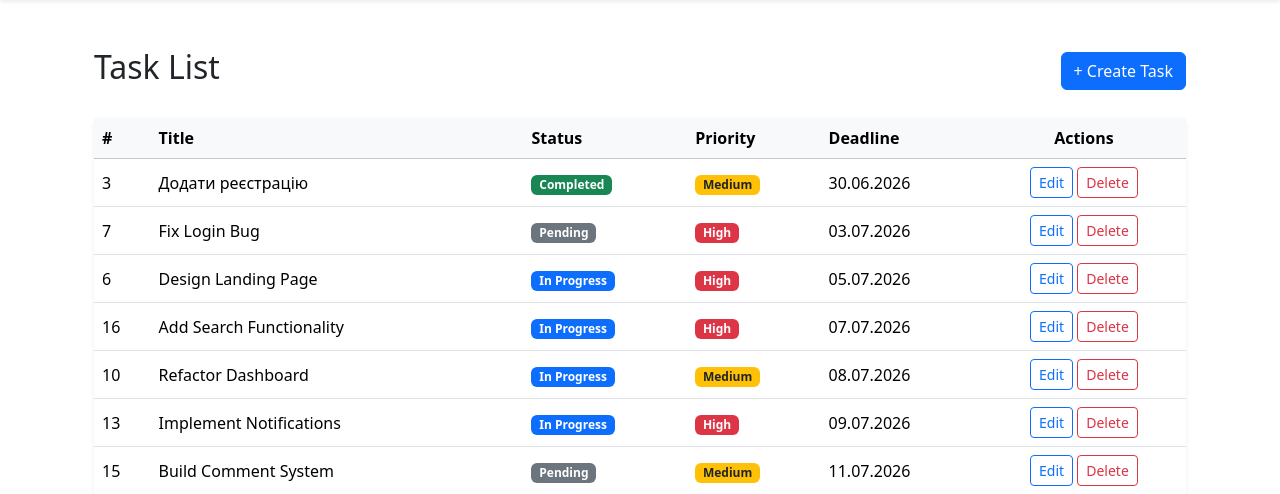
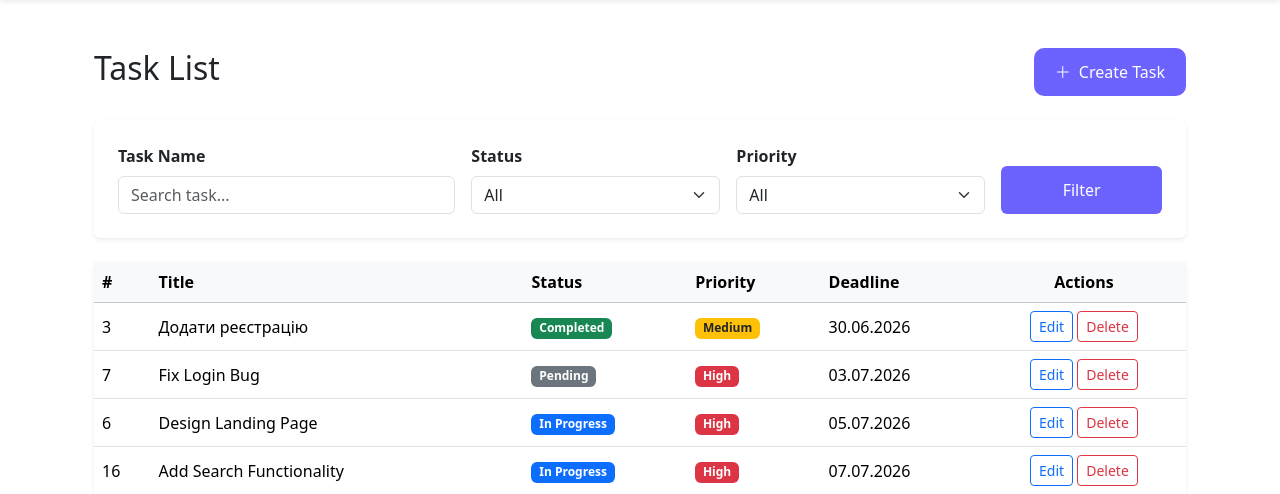
Before and after one commit to Lyubomyrkot/task_trecker, a Django app: page /tasks/ in a window 1280 px wide. Shown: the part 62-556 px from the top of the page. Run offline with Django 5.2, Linux system fonts and the light colour scheme; data comes from the database, SQL or seed files in the repository; both versions use the stored data as it was after the commit.

Commit message:
для тесту додав пару тасків і зробив фільтрацію тасків у task_list

```diff
--- a/tasks/views.py
+++ b/tasks/views.py
@@ -7,10 +7,34 @@ from django.urls import reverse_lazy
 from django.utils import timezone
 
 
+from django.db.models import Q
+
 class TaskListView(ListView):
     model = Task
-    template_name = 'task_list.html'
-    context_object_name = 'tasks'
+    template_name = "task_list.html"
+    context_object_name = "tasks"
+
+    def get_queryset(self):
+
+        queryset = Task.objects.all()
+
+        search = self.request.GET.get("search")
+        status = self.request.GET.get("status")
+        priority = self.request.GET.get("priority")
+
+        if search:
+            queryset = queryset.filter(
+                Q(title__icontains=search) |
+                Q(description__icontains=search)
+            )
+
+        if status:
+            queryset = queryset.filter(status=status)
+
+        if priority:
+            queryset = queryset.filter(priority=priority)
+
+        return queryset
 
 class DashboardView(ListView):
     model = Task
--- a/templates/task_list.html
+++ b/templates/task_list.html
@@ -5,9 +5,99 @@
 <div class="container py-4">
     <div class="d-flex justify-content-between align-items-center mb-4">
         <h2>Task List</h2>
-        <a href="{% url 'create_tasks' %}" class="btn btn-primary">
-            + Create Task
+        <a href="{% url 'create_tasks' %}"
+        class="btn text-white"
+        style="background:#6C63FF; height:48px; border-radius:10px; display:flex; align-items:center; justify-content:center; padding:0 20px;">
+            <i class="bi bi-plus-lg me-2"></i>
+            Create Task
         </a>
+    </div>
+    <div class="card shadow-sm border-0 mb-4">
+        <div class="card-body p-4">
+
+            <form method="GET">
+
+                <div class="row g-3 align-items-end">
+
+                    <!-- Search -->
+                    <div class="col-lg-4">
+                        <label class="form-label fw-semibold">
+                            Task Name
+                        </label>
+
+                        <input type="text"
+                            name="search"
+                            class="form-control"
+                            placeholder="Search task..."
+                            value="{{ request.GET.search }}">
+                    </div>
+
+                    <!-- Status -->
+                    <div class="col-lg-3">
+                        <label class="form-label fw-semibold">
+                            Status
+                        </label>
+
+                        <select name="status" class="form-select">
+                            <option value="">All</option>
+
+                            <option value="pending"
+                                {% if request.GET.status == "pending" %}selected{% endif %}>
+                                Pending
+                            </option>
+
+                            <option value="in_progress"
+                                {% if request.GET.status == "in_progress" %}selected{% endif %}>
+                                In Progress
+                            </option>
+
+                            <option value="completed"
+                                {% if request.GET.status == "completed" %}selected{% endif %}>
+                                Completed
+                            </option>
+                        </select>
+                    </div>
+
+                    <!-- Priority -->
+                    <div class="col-lg-3">
+                        <label class="form-label fw-semibold">
+                            Priority
+                        </label>
+
+                        <select name="priority" class="form-select">
+                            <option value="">All</option>
+
+                            <option value="high"
+                                {% if request.GET.priority == "high" %}selected{% endif %}>
+                                High
+                            </option>
+
+                            <option value="medium"
+                                {% if request.GET.priority == "medium" %}selected{% endif %}>
+                                Medium
+                            </option>
+
+                            <option value="low"
+                                {% if request.GET.priority == "low" %}selected{% endif %}>
+                                Low
+                            </option>
+                        </select>
+                    </div>
+
+                    <!-- Button -->
+                    <div class="col-lg-2 d-grid">
+                        <button type="submit"
+                                class="btn text-white"
+                                style="background:#6C63FF; height:48px;">
+                            Filter
+                        </button>
+                    </div>
+
+                </div>
+
+            </form>
+
+        </div>
     </div>
     <div class="card shadow-sm border-0">
         <div class="table-responsive">
```
Also changed, not shown: db.sqlite3.
